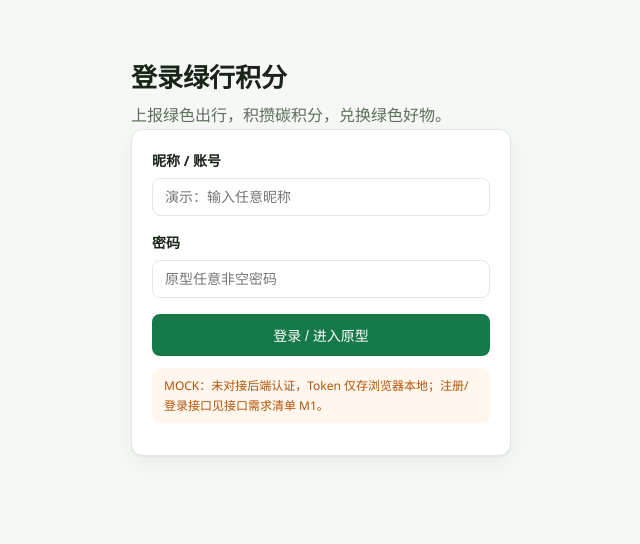
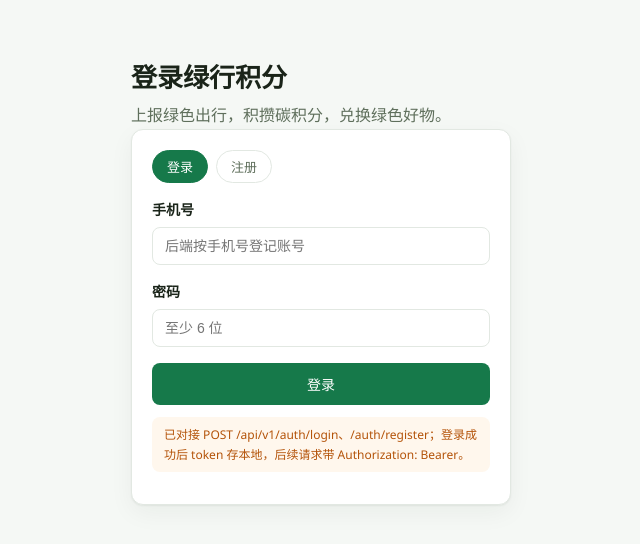
Before and after one commit to chiyan11/green-travel-points, a React (Vite) app in the folder apps/web/: page /login in a window 1280 px wide. Shown: the top 544 px of the page, without its empty margins (319-959 px from the left). Built offline with nearby package versions, Linux system fonts and the light colour scheme.

Commit message:
feat(web): 登录注册与行程上报接 P2 真实接口

```diff
--- a/apps/web/src/components/AppLayout.tsx
+++ b/apps/web/src/components/AppLayout.tsx
@@ -1,7 +1,7 @@
 import { NavLink, Outlet, useNavigate } from 'react-router-dom'
 import { useQuery } from '@tanstack/react-query'
 import { fetchPing } from '@/lib/http'
-import { getSession, logoutMock } from '@/services/auth'
+import { getSession, logout } from '@/services/auth'
 
 const NAV_ITEMS = [
   { to: '/', label: '首页', end: true },
@@ -29,7 +29,7 @@ export function AppLayout() {
   const session = getSession()
 
   const onLogout = () => {
-    logoutMock()
+    logout()
     navigate('/login', { replace: true })
   }
 
@@ -79,7 +79,7 @@ export function AppLayout() {
       </main>
 
       <footer className="app__footer">
-        软件工程实验 · 第 14 题 碳中和绿色出行积分系统 · 前端原型（MOCK 数据，待接口联调）
+        软件工程实验 · 第 14 题 碳中和绿色出行积分系统 · 前端已对接后端接口
       </footer>
     </div>
   )
--- a/apps/web/src/components/RequireAuth.tsx
+++ b/apps/web/src/components/RequireAuth.tsx
@@ -3,8 +3,8 @@ import { Navigate } from 'react-router-dom'
 import { getSession } from '@/services/auth'
 
 /**
- * 路由守卫（MOCK）：无会话跳转 /login。
- * TODO 联调后改为校验 JWT 有效期，401 时由 http 层统一跳转。
+ * 路由守卫：无本地会话则跳转 /login。
+ * 会话过期由 http 层统一处理（401 时清会话并跳登录）。
  */
 export function RequireAuth({ children }: { children: ReactNode }) {
   const session = getSession()
--- /dev/null
+++ b/apps/web/src/lib/session.ts
@@ -0,0 +1,35 @@
+/**
+ * 登录会话存储（浏览器 localStorage）。
+ *
+ * 单独成文件是为了避免循环依赖：http.ts 需要读 token，auth.ts 需要写会话，
+ * 两者都只依赖本模块。
+ */
+import type { AuthUser } from '@/types/domain'
+
+const SESSION_KEY = 'gtp_session'
+
+export function readSession(): AuthUser | null {
+  try {
+    const raw = localStorage.getItem(SESSION_KEY)
+    if (!raw) return null
+    const parsed = JSON.parse(raw) as Partial<AuthUser>
+    if (!parsed || typeof parsed.token !== 'string' || typeof parsed.userId !== 'string') {
+      return null
+    }
+    return { userId: parsed.userId, nickname: parsed.nickname ?? '', token: parsed.token }
+  } catch {
+    return null
+  }
+}
+
+export function writeSession(user: AuthUser): void {
+  localStorage.setItem(SESSION_KEY, JSON.stringify(user))
+}
+
+export function clearSession(): void {
+  localStorage.removeItem(SESSION_KEY)
+}
+
+export function getToken(): string | null {
+  return readSession()?.token ?? null
+}
--- a/apps/web/src/pages/LoginPage.tsx
+++ b/apps/web/src/pages/LoginPage.tsx
@@ -1,22 +1,47 @@
 import { useState, type FormEvent, type ReactNode } from 'react'
 import { useNavigate } from 'react-router-dom'
-import { loginMock } from '@/services/auth'
+import { login, register } from '@/services/auth'
+import { ApiError } from '@/lib/http'
 
-/** 登录页（MOCK）：任意非空昵称+密码即可进入；联调后对接 POST /api/v1/auth/login。 */
+type Tab = 'login' | 'register'
+
+/**
+ * 登录 / 注册页（联调版）。
+ * 后端按手机号登记账号：注册可填昵称（省略则用手机号），登录用手机号 + 密码。
+ */
 export function LoginPage(): ReactNode {
   const navigate = useNavigate()
+  const [tab, setTab] = useState<Tab>('login')
+  const [account, setAccount] = useState('')
   const [nickname, setNickname] = useState('')
   const [password, setPassword] = useState('')
   const [error, setError] = useState('')
+  const [pending, setPending] = useState(false)
 
-  const onSubmit = (e: FormEvent) => {
+  const onSubmit = async (e: FormEvent) => {
     e.preventDefault()
-    if (nickname.trim() === '' || password.trim() === '') {
-      setError('请输入昵称和密码（原型阶段任意非空即可）')
+    setError('')
+    if (account.trim() === '' || password === '') {
+      setError('请填写手机号和密码')
       return
     }
-    loginMock(nickname)
-    navigate('/', { replace: true })
+    if (password.length < 6) {
+      setError('密码至少 6 位')
+      return
+    }
+    setPending(true)
+    try {
+      if (tab === 'login') {
+        await login(account, password)
+      } else {
+        await register({ phone: account, password, nickname })
+      }
+      navigate('/', { replace: true })
+    } catch (err) {
+      setError(err instanceof ApiError ? err.message : '网络异常，请确认后端已启动')
+    } finally {
+      setPending(false)
+    }
   }
 
   return (
@@ -26,17 +51,53 @@ export function LoginPage(): ReactNode {
         <p>上报绿色出行，积攒碳积分，兑换绿色好物。</p>
       </section>
       <section className="card">
+        <div className="filter-bar" style={{ marginBottom: 16 }}>
+          <button
+            type="button"
+            className={tab === 'login' ? 'chip chip--active' : 'chip'}
+            onClick={() => {
+              setTab('login')
+              setError('')
+            }}
+          >
+            登录
+          </button>
+          <button
+            type="button"
+            className={tab === 'register' ? 'chip chip--active' : 'chip'}
+            onClick={() => {
+              setTab('register')
+              setError('')
+            }}
+          >
+            注册
+          </button>
+        </div>
+
         <form onSubmit={onSubmit}>
           <div className="form-field">
-            <label htmlFor="nickname">昵称 / 账号</label>
+            <label htmlFor="account">手机号</label>
             <input
-              id="nickname"
-              value={nickname}
-              onChange={(e) => setNickname(e.target.value)}
-              placeholder="演示：输入任意昵称"
+              id="account"
+              value={account}
+              onChange={(e) => setAccount(e.target.value)}
+              placeholder="后端按手机号登记账号"
               autoComplete="username"
             />
           </div>
+
+          {tab === 'register' && (
+            <div className="form-field">
+              <label htmlFor="nickname">昵称（可选）</label>
+              <input
+                id="nickname"
+                value={nickname}
+                onChange={(e) => setNickname(e.target.value)}
+                placeholder="不填则默认用手机号"
+              />
+            </div>
+          )}
+
           <div className="form-field">
             <label htmlFor="password">密码</label>
             <input
@@ -44,17 +105,19 @@ export function LoginPage(): ReactNode {
               type="password"
               value={password}
               onChange={(e) => setPassword(e.target.value)}
-              placeholder="原型任意非空密码"
-              autoComplete="current-password"
+              placeholder="至少 6 位"
+              autoComplete={tab === 'login' ? 'current-password' : 'new-password'}
             />
           </div>
+
           {error && <p className="field-error">{error}</p>}
-          <button type="submit" className="btn" style={{ width: '100%' }}>
-            登录 / 进入原型
+          <button type="submit" className="btn" style={{ width: '100%' }} disabled={pending}>
+            {pending ? '处理中…' : tab === 'login' ? '登录' : '注册并登录'}
           </button>
         </form>
+
         <p className="mock-note" style={{ marginTop: 12 }}>
-          MOCK：未对接后端认证，Token 仅存浏览器本地；注册/登录接口见接口需求清单 M1。
+          已对接 POST /api/v1/auth/login、/auth/register；登录成功后 token 存本地，后续请求带 Authorization: Bearer。
         </p>
       </section>
     </div>
--- a/apps/web/src/services/auth.ts
+++ b/apps/web/src/services/auth.ts
@@ -1,32 +1,81 @@
 /**
- * 认证服务（MOCK）。
- * TODO 联调替换：POST /api/v1/auth/login、POST /api/v1/auth/register，
- * Token 存入 Authorization: Bearer 头，见 docs/前端接口需求清单.md。
+ * 认证服务（联调版）。
+ * POST /api/v1/auth/register、POST /api/v1/auth/login、GET /api/v1/me。
+ *
+ * 后端约定（apps/api/internal/httpserver/auth.go）：
+ * - 注册/登录请求体只允许 phone / account / nickname / password 四个键（DisallowUnknownFields）
+ * - 注册用手机号登记（phone 或 account 传一个即可），昵称可省略（默认同手机号）
+ * - 登录按手机号查库
+ * - 响应统一壳 {code, message, data}
  */
+import { api } from '@/lib/http'
+import { clearSession, readSession, writeSession } from '@/lib/session'
 import type { AuthUser } from '@/types/domain'
 
-const SESSION_KEY = 'gtp_session'
+interface RawRegister {
+  userId: string
+  nickname: string
+  token: string
+}
 
-export function loginMock(nickname: string): AuthUser {
+interface RawLogin {
+  token: string
+  user: { userId: string; nickname: string }
+}
+
+/** 登录：账号即手机号。成功后把 token 与用户信息写入本地会话。 */
+export async function login(account: string, password: string): Promise<AuthUser> {
+  const res = await api.post<RawLogin>('/api/v1/auth/login', {
+    account: account.trim(),
+    password,
+  })
   const user: AuthUser = {
-    userId: 'u_demo',
-    nickname: nickname.trim() || '演示用户',
-    token: 'mock-token',
+    userId: res.user.userId,
+    nickname: res.user.nickname,
+    token: res.token,
   }
-  localStorage.setItem(SESSION_KEY, JSON.stringify(user))
+  writeSession(user)
   return user
 }
 
-export function getSession(): AuthUser | null {
-  try {
-    const raw = localStorage.getItem(SESSION_KEY)
-    if (!raw) return null
-    return JSON.parse(raw) as AuthUser
-  } catch {
-    return null
+/** 注册：手机号 + 密码（≥6 位）+ 可选昵称；成功后直接带 token 登录态。 */
+export async function register(input: {
+  phone: string
+  password: string
+  nickname?: string
+}): Promise<AuthUser> {
+  const body: Record<string, string> = {
+    phone: input.phone.trim(),
+    password: input.password,
   }
+  const nickname = input.nickname?.trim()
+  if (nickname) body.nickname = nickname
+
+  const res = await api.post<RawRegister>('/api/v1/auth/register', body)
+  const user: AuthUser = {
+    userId: res.userId,
+    nickname: res.nickname,
+    token: res.token,
+  }
+  writeSession(user)
+  return user
 }
 
-export function logoutMock(): void {
-  localStorage.removeItem(SESSION_KEY)
+export interface MeResponse {
+  userId: string
+  nickname: string
+  joinedAt: string
 }
+
+/** 校验当前 token 是否有效（401 时 http 层会自动清会话并跳登录）。 */
+export async function fetchMe(): Promise<MeResponse> {
+  return api.get<MeResponse>('/api/v1/me')
+}
+
+export function getSession(): AuthUser | null {
+  return readSession()
+}
+
+export function logout(): void {
+  clearSession()
+}
```
Also changed, not shown: apps/web/src/lib/http.ts (+18 -3 lines), apps/web/src/pages/ProfilePage.tsx (+6 -3 lines), apps/web/src/pages/TripsPage.tsx (+10 -5 lines), apps/web/src/services/trips.ts (+54 -36 lines), 1 other file (tests, documents, lock files or other folders).
